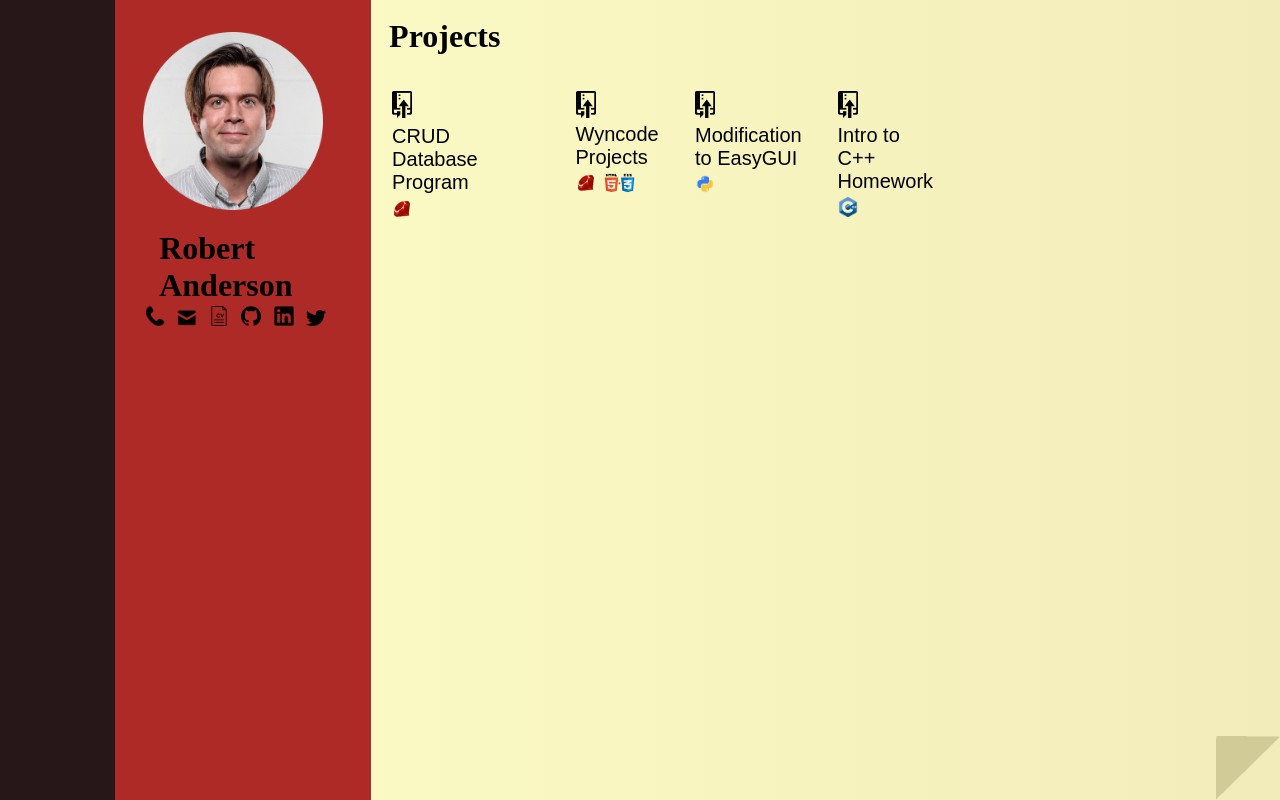
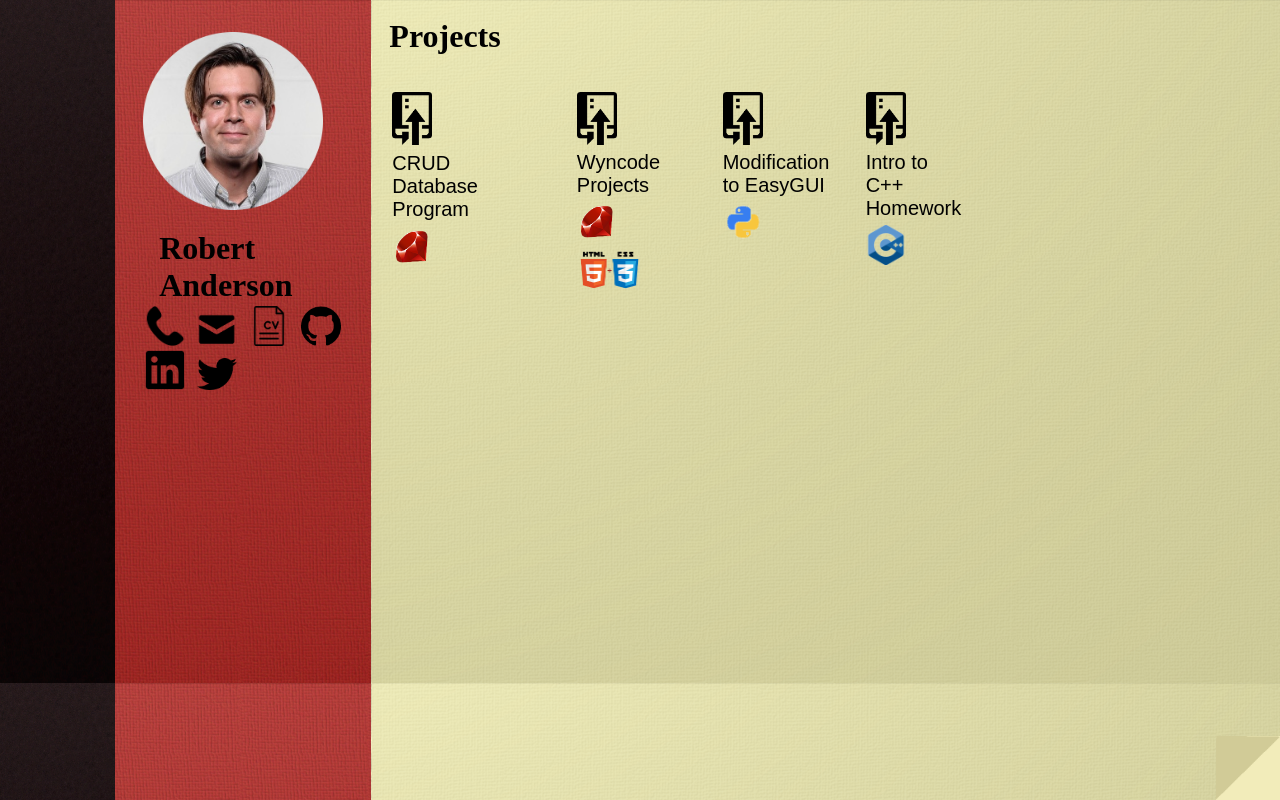
Before and after one commit to Patchx/Ruby-Server, a plain HTML site: page public/index.html in a window 1280 px wide. Drawn offline with Linux system fonts and the light colour scheme.

Commit message:
textured background

```diff
--- a/public/style.css
+++ b/public/style.css
@@ -7,11 +7,7 @@ body {
   display: flex;
   margin: 0;
   overflow-x: hidden;
-  background: #f2ecba; /* For browsers that do not support gradients */
-  background: -webkit-linear-gradient(left, #ffffc7 , #f2ecba); /* For Safari 5.1 to 6.0 */
-  background: -o-linear-gradient(right, #ffffc7, #f2ecba); /* For Opera 11.1 to 12.0 */
-  background: -moz-linear-gradient(right, #ffffc7, #f2ecba); /* For Firefox 3.6 to 15 */
-  background: linear-gradient(to right, #ffffc7 , #f2ecba); /* Standard syntax */
+  background-color: black;
 }
 
 div {
@@ -33,18 +29,19 @@ a * {
 }
 
 .repo {
-    width: 20px;
+    width: 40px;
 }
 
 .social {
-    width: 20px;
+    width: 40px;
 }
 
 .lang {
-    height: 20px;
+    height: 40px;
 }
 
 #spine {
+    background-image: url("portfolio-black-texture.png");
     background-color: #281719;
     min-height: 100vh;
     width: 9vw;
@@ -53,6 +50,7 @@ a * {
 #bio {
     min-height: 100vh;
     width: 20vw;
+    background-image: url("portfolio-red-texture.png");
     background-color: #ad2a26;
     display: flex;
     flex-direction: column;
@@ -60,9 +58,11 @@ a * {
 
 #main {
     height: 100vh;
-    width: 70vw;
+    width: 71vw;
     overflow-x: hidden;
     overflow-y: auto;
+    background-image: url("portfolio-yellow-texture.png");
+    background-color: #f2ecba;
 }
 
 #bio h1 {
```
Also changed, not shown: public/portfolio-black-texture.png (added), public/portfolio-red-texture.png (added), public/portfolio-yellow-texture.png (added).
